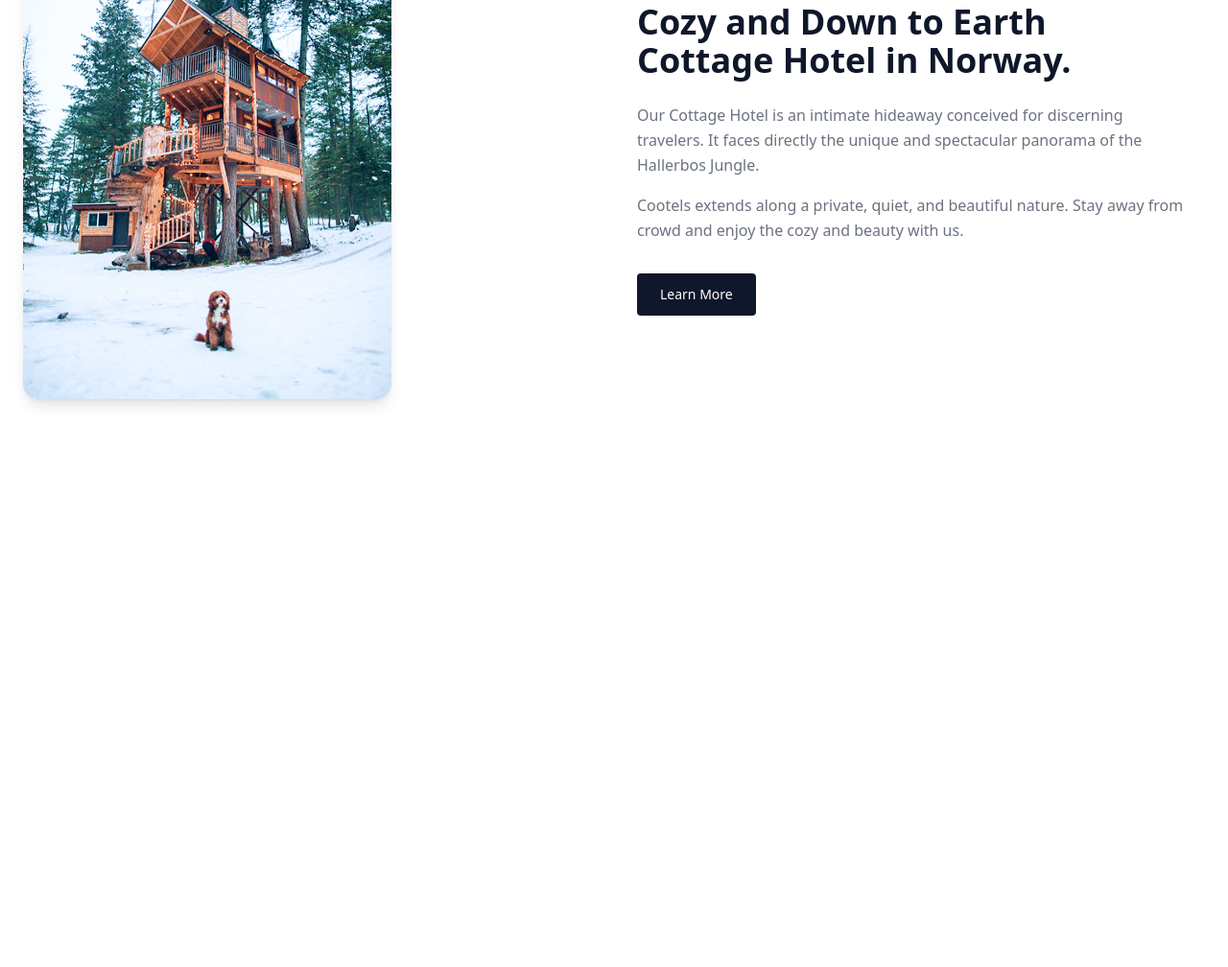
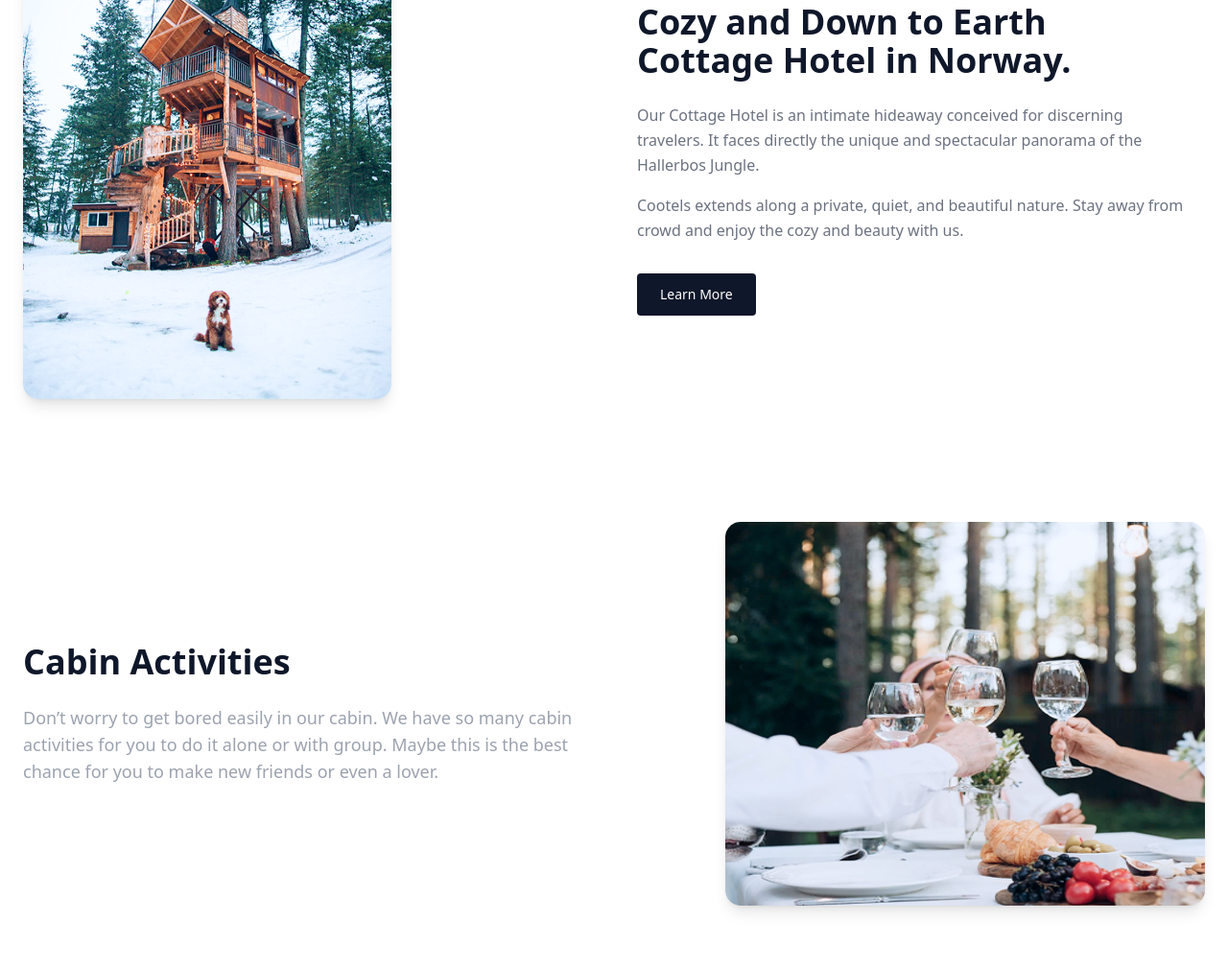
Before and after one commit to kabirovabdullo60-dot/Cabin-Resort, a website: page index.html in a window 1280 px wide. Shown: the part 828-1836 px from the top of the page at 96% size. Before the commit the page ends 1308 px from the top, so only its background shows below. Drawn offline with nearby package versions, Linux system fonts and the light colour scheme.

Commit message:
section 3

```diff
--- a/index.html
+++ b/index.html
@@ -71,5 +71,24 @@
 
 </section>
 
+
+<section class="max-w-7xl mx-auto px-6 py-16 grid grid-cols-1 lg:grid-cols-2 gap-12 items-center">
+
+  <div class="space-y-6 max-w-xl">
+    <h2 class="text-3xl md:text-4xl font-bold text-[#0F172A] leading-tight">
+      Cabin Activities
+    </h2>
+    <p class="text-gray-400 text-base md:text-lg leading-relaxed">
+      Don’t worry to get bored easily in our cabin. We have so many cabin activities for you to do it alone or with group. Maybe this is the best chance for you to make new friends or even a lover.
+    </p>
+  </div>
+
+  <div class="flex justify-center lg:justify-end">
+    <div class="rounded-2xl overflow-hidden shadow-lg max-w-[500px] w-full">
+      <img src="./images/image 21.png" alt="Cabin Activities" class="w-full h-[400px]">
+    </div>
+  </div>
+
+</section>
 </body>
 </html>
```
Also changed, not shown: images/image 21.png (added).
